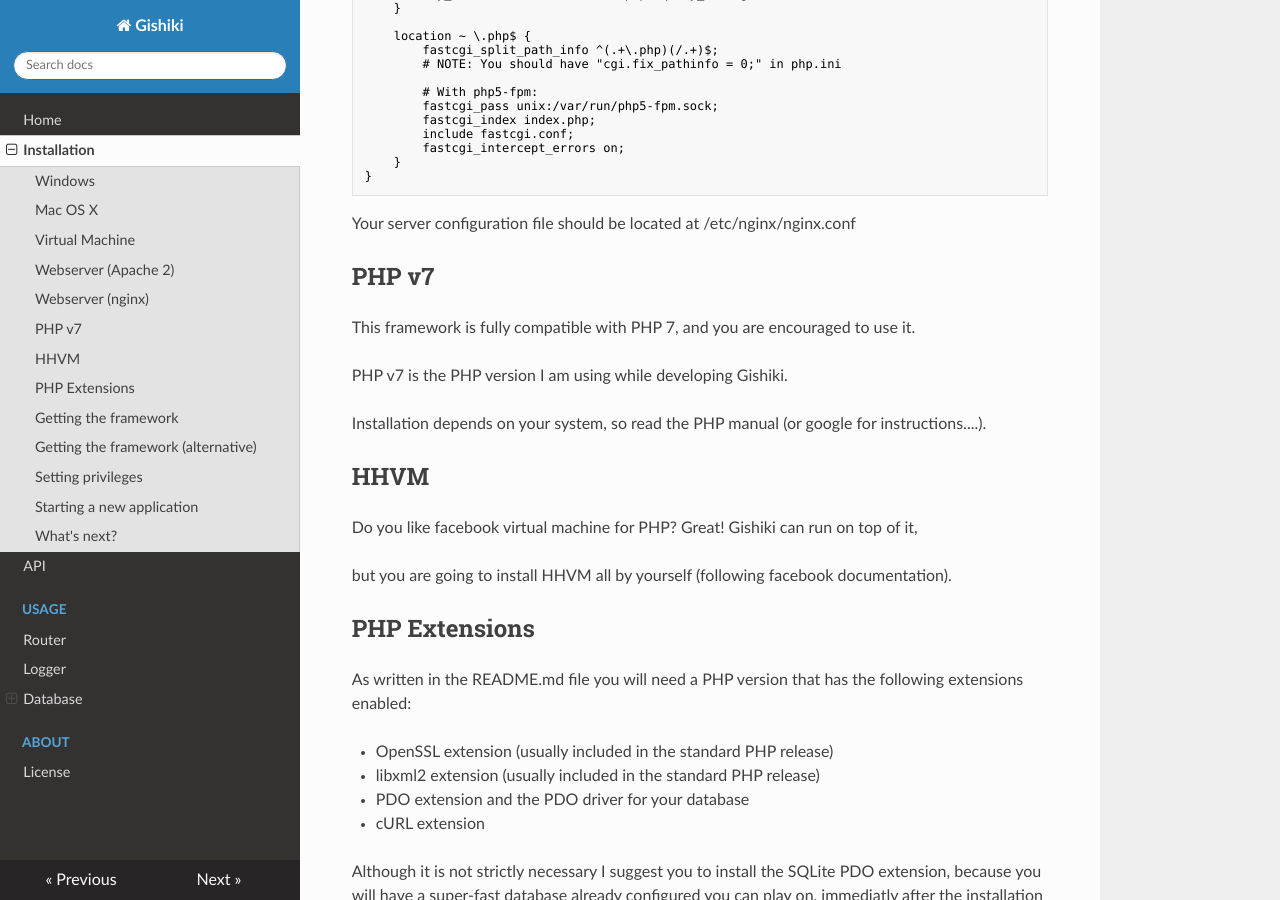
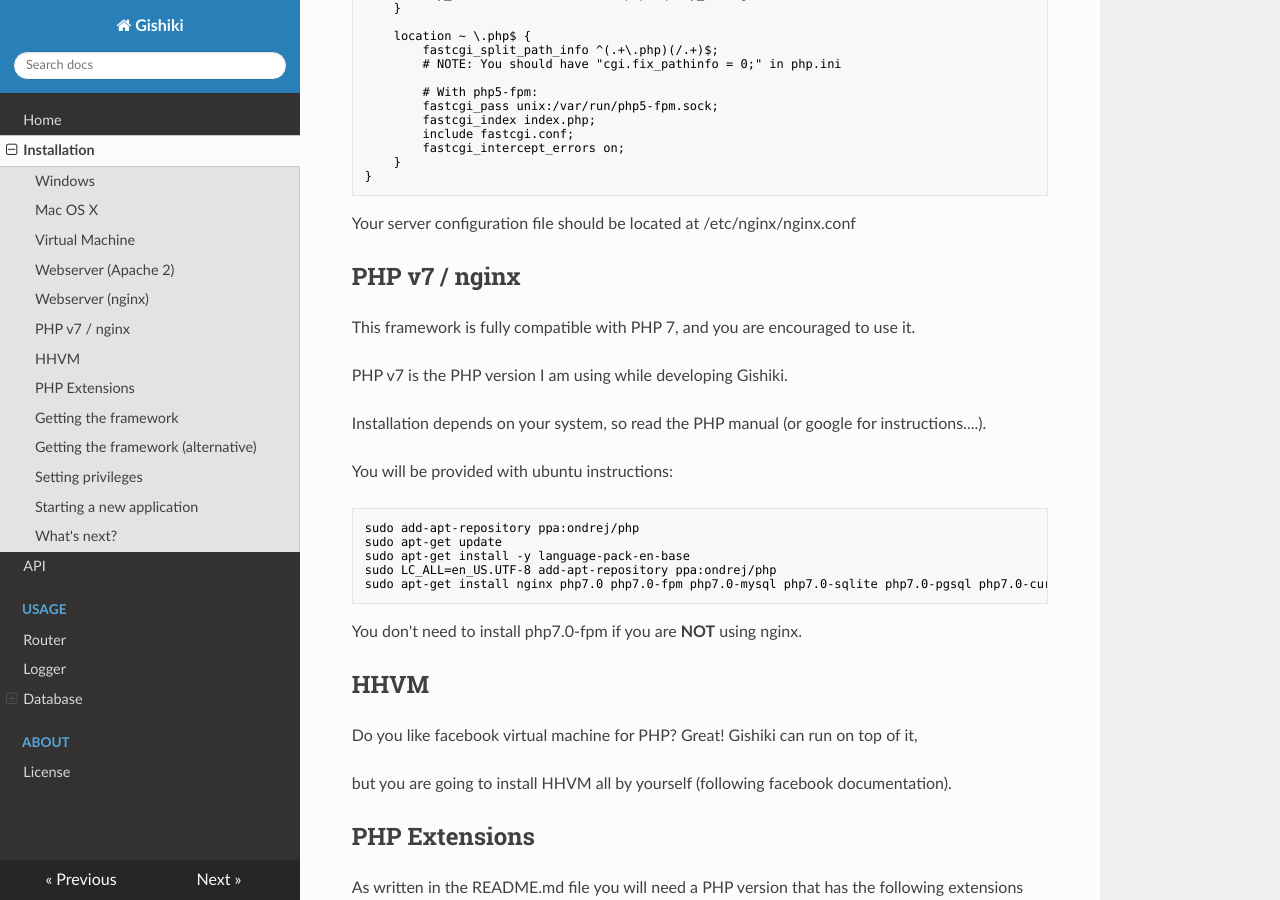
Before and after one commit to NeroReflex/Gishiki, an MkDocs documentation site: the page built from Documentation/docs/installation.md, in a window 1280 px wide and 900 px high, scrolled down 1604 px. Built offline with MkDocs 1.6.1, drawn with Linux system fonts in a browser that asks for light colours; nearby versions of some CDN libraries; old or Windows-style settings are respelled for this version of MkDocs.

Commit message:
modified installation instructions

````diff
--- a/Documentation/docs/installation.md
+++ b/Documentation/docs/installation.md
@@ -92,12 +92,24 @@ server {
 Your server configuration file should be located at /etc/nginx/nginx.conf
 
 
-## PHP v7
+## PHP v7 / nginx
 This framework is fully compatible with PHP 7, and you are encouraged to use it.
 
 PHP v7 is the PHP version I am using while developing Gishiki.
 
 Installation depends on your system, so read the PHP manual (or google for instructions....).
+
+You will be provided with ubuntu instructions:
+
+```shell
+sudo add-apt-repository ppa:ondrej/php
+sudo apt-get update
+sudo apt-get install -y language-pack-en-base
+sudo LC_ALL=en_US.UTF-8 add-apt-repository ppa:ondrej/php
+sudo apt-get install nginx php7.0 php7.0-fpm php7.0-mysql php7.0-sqlite php7.0-pgsql php7.0-curl
+```
+
+You don't need to install php7.0-fpm if you are __NOT__ using nginx.
 
 
 ## HHVM
````
